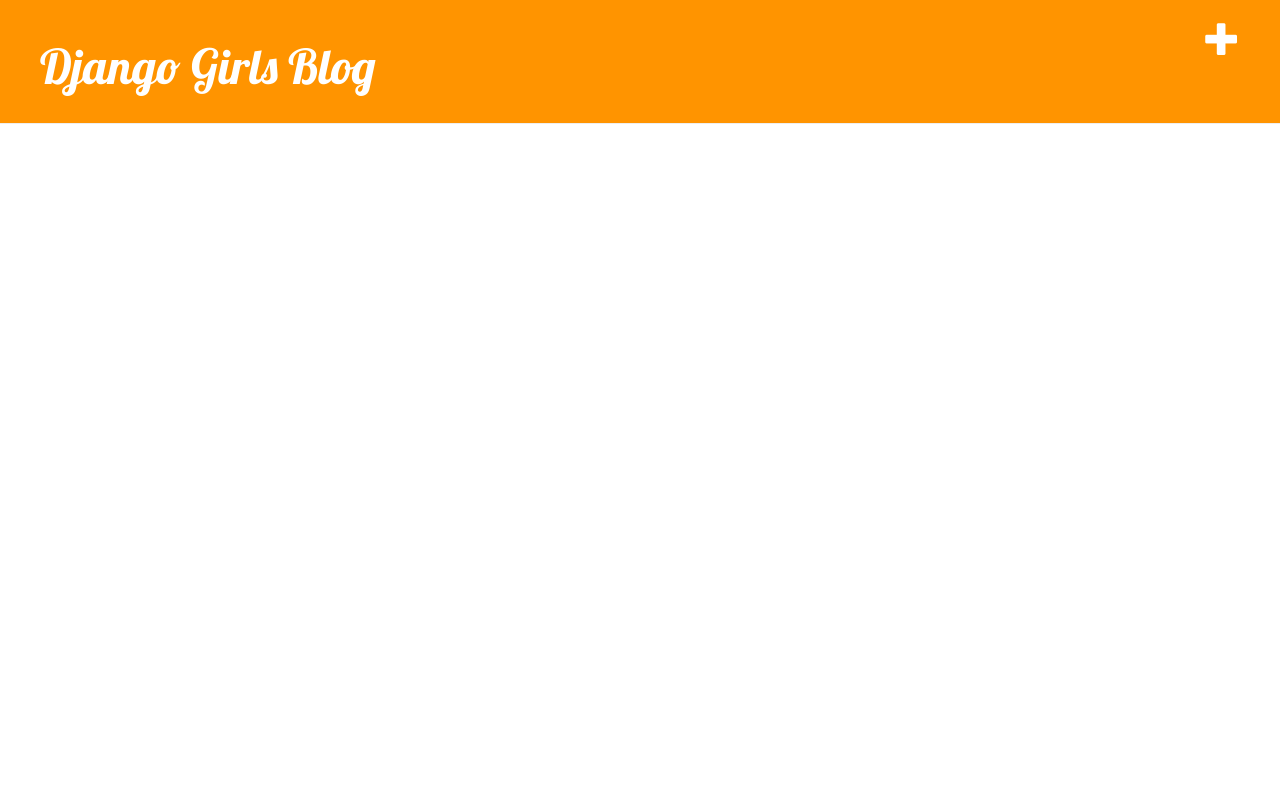
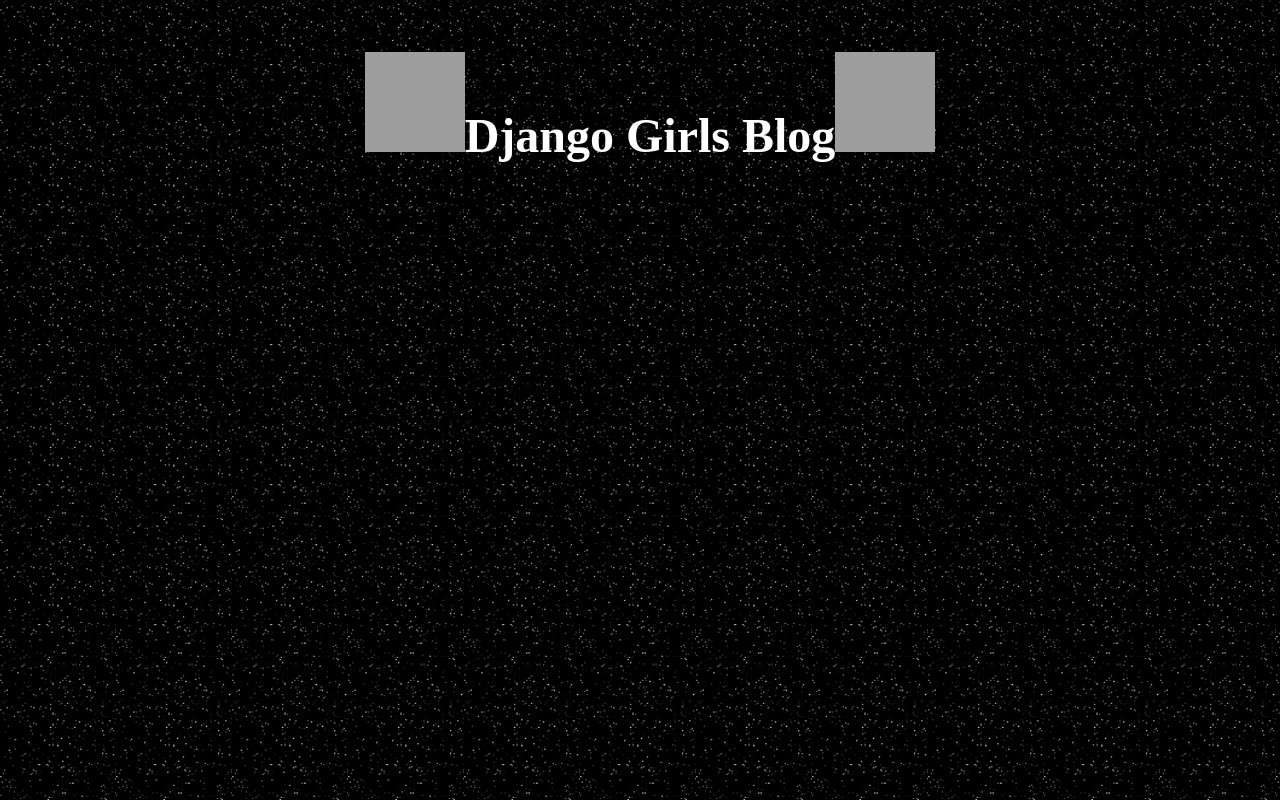
Before and after one commit to rowle1tj/my-first-blog, a Django app: page / in a window 1280 px wide. Run offline with Django 3.2, Linux system fonts and the light colour scheme; the visitor is signed in with stand-in values (Sample User, id 1); data that the repository does not hold is empty; some libraries are stand-ins or nearby versions; grey boxes are pictures that could not be loaded.

Commit message:
making things great.

```diff
--- a/blog/static/css/blog.css
+++ b/blog/static/css/blog.css
@@ -1,25 +1,29 @@
+body {
+    margin: 0;
+    background-color:black;
+    color: white;
+    background-image:url(/static/images/starrybg.gif);
+}
+
 .page-header {
-    background-color: #ff9400;
     margin-top: 0;
     padding: 20px 20px 20px 40px;
+}
+
+a, a:visited {
+  color:white;
 }
 
 .page-header h1, .page-header h1 a, .page-header h1 a:visited, .page-header h1 a:active {
     color: #ffffff;
     font-size: 36pt;
     text-decoration: none;
+    text-align:center;
 }
 
 .content {
-    margin-left: 40px;
-}
-
-h1, h2, h3, h4 {
-    font-family: 'Lobster', cursive;
-}
-
-.date {
-    color: #828282;
+  width: 550px;
+  margin: 0 auto;
 }
 
 .save {
@@ -42,5 +46,17 @@ h1, h2, h3, h4 {
 }
 
 .post h1 a, .post h1 a:visited {
-    color: #000000;
+    color: #FFFFFF;
 }
+
+.post h1 {
+    margin-bottom: 5px;
+}
+
+.fire {
+  background-image: url(https://media.giphy.com/media/42FyRCwGGZYHK/giphy.gif);
+  height: 100px;
+  width: 100px;
+  background-size: 100px 100px;
+  display: inline-block;
+}
--- a/blog/templates/blog/base.html
+++ b/blog/templates/blog/base.html
@@ -2,9 +2,9 @@
 <html>
     <head>
         <title>Django Girls blog</title>
-        <link rel="stylesheet" href="//maxcdn.bootstrapcdn.com/bootstrap/3.2.0/css/bootstrap.min.css">
+        <!--<link rel="stylesheet" href="//maxcdn.bootstrapcdn.com/bootstrap/3.2.0/css/bootstrap.min.css">
         <link rel="stylesheet" href="//maxcdn.bootstrapcdn.com/bootstrap/3.2.0/css/bootstrap-theme.min.css">
-        <link href='//fonts.googleapis.com/css?family=Lobster&subset=latin,latin-ext' rel='stylesheet' type='text/css'>
+        <link href='//fonts.googleapis.com/css?family=Lobster&subset=latin,latin-ext' rel='stylesheet' type='text/css'>-->
         <link rel="stylesheet" href="{% static 'css/blog.css' %}">
     </head>
     <body>
@@ -12,7 +12,7 @@
         {% if user.is_authenticated %}
           <a href="{% url 'post_new' %}" class="top-menu"><span class="glyphicon glyphicon-plus"></span></a>
         {% endif %}
-          <h1><a href="/">Django Girls Blog</a></h1>
+          <h1><div class="fire"></div><a href="/">Django Girls Blog</a><div class="fire"></div></h1>
       </div>
       <div class="content container">
           <div class="row">
--- a/blog/templates/blog/post_detail.html
+++ b/blog/templates/blog/post_detail.html
@@ -2,12 +2,12 @@
 
 {% block content %}
     <div class="post">
+        <a class="btn btn-default" href="{% url 'post_edit' pk=post.pk %}">Edit</a>
         {% if post.published_date %}
             <div class="date">
                 {{ post.published_date }}
             </div>
         {% endif %}
-         <a class="btn btn-default" href="{% url 'post_edit' pk=post.pk %}"><span class="glyphicon glyphicon-pencil"></span></a>
         <h1>{{ post.title }}</h1>
         <p>{{ post.text|linebreaksbr }}</p>
     </div>
--- a/blog/templates/blog/post_list.html
+++ b/blog/templates/blog/post_list.html
@@ -3,10 +3,10 @@
 {% block content %}
     {% for post in posts %}
         <div class="post">
+            <h1><a href="{% url 'post_detail' pk=post.pk %}">{{ post.title }}</a></h1>
             <div class="date">
                 {{ post.published_date }}
             </div>
-            <h1><a href="{% url 'post_detail' pk=post.pk %}">{{ post.title }}</a></h1>
             <p>{{ post.text|linebreaksbr }}</p>
         </div>
     {% endfor %}
```
Also changed, not shown: blog/static/images/starrybg.gif (added).
